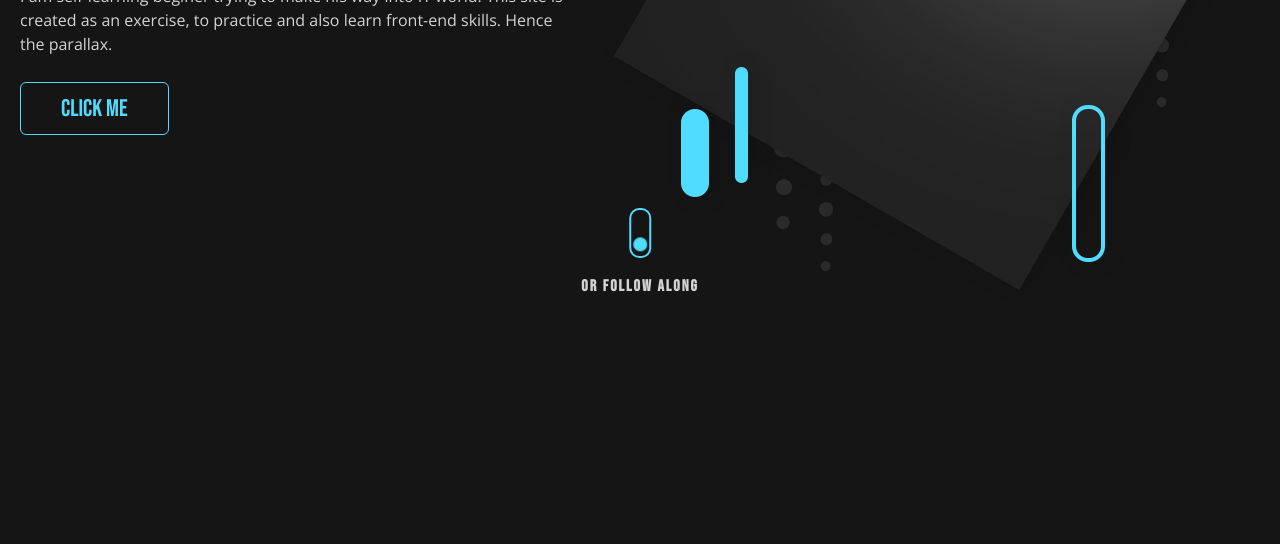
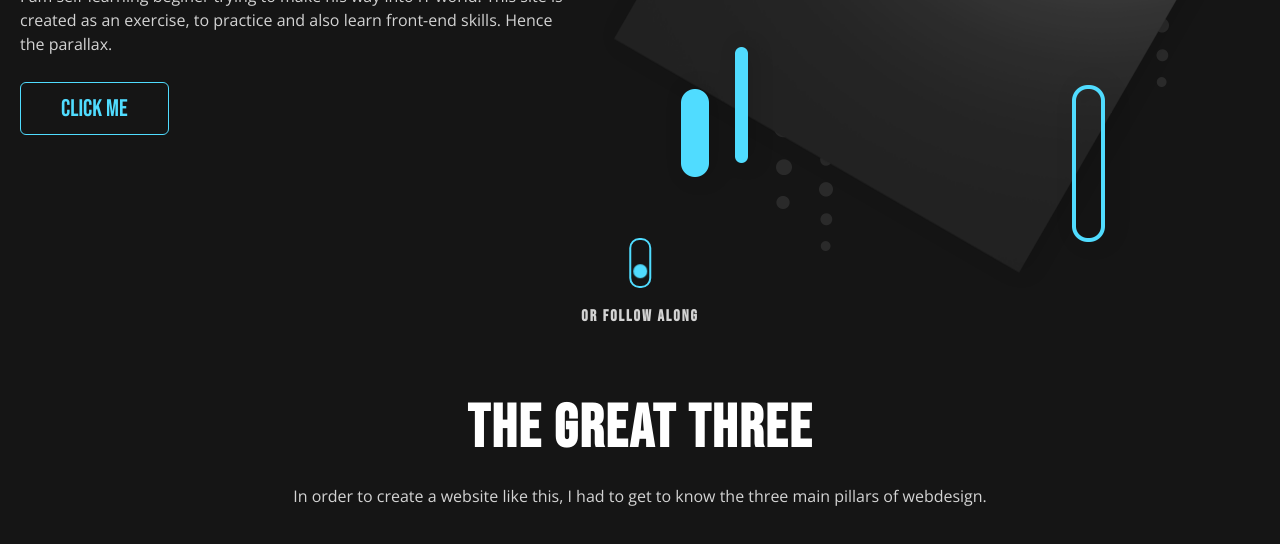
Before and after one commit to JanWu100/My-very-first-website, a plain HTML site: page index.html in a window 1280 px wide. Shown: the part 392-936 px from the top of the page. Drawn offline with nearby package versions, Linux system fonts and the light colour scheme.

Commit message:
Add a lot of bad css to fix positioning problems. Also minor fixes.

```diff
--- a/css/styles.css
+++ b/css/styles.css
@@ -12,6 +12,18 @@
   box-sizing: border-box;
 }
 
+html {
+  scroll-behavior: smooth;
+}
+
+.anchor-scroll,
+.anchor-scroll:hover,
+.anchor-scroll:focus,
+.anchor-scroll:active {
+  text-decoration: none;
+  color: inherit;
+}
+
 body {
   background-color: var(--color-background);
   overflow-x: hidden;
@@ -20,7 +32,7 @@ body {
 /*Typography*/
 
 ::selection {
-  background: var(--color-primary);
+  background: #50dcffa4;
   color: #fff;
 }
 
@@ -50,7 +62,7 @@ h1 {
   line-height: 1;
 }
 h2 {
-  font-size: 4rem;
+  font-size: 6rem;
 }
 h3 {
   font-size: 3rem;
@@ -132,7 +144,7 @@ p {
 }
 @media screen and (max-width: 768px) {
   .btn-hero {
-    margin-bottom: 100px;
+    margin-bottom: 150px;
   }
 }
 
@@ -153,7 +165,7 @@ p {
 
 @media screen and (max-width: 768px) {
   .scroll {
-    transform: translateY(-70px);
+    transform: translateY(-110px);
   }
 }
 @media screen and (min-width: 768px) {
@@ -162,7 +174,7 @@ p {
     transform: translateX(-50%);
     left: 50%;
 
-    top: 600px;
+    top: 630px;
   }
 }
 
@@ -170,6 +182,17 @@ p {
   color: var(--color-headings);
   border: 1px solid var(--color-headings);
 } */
+
+/* Headings */
+
+.heading {
+  text-align: center;
+  margin-top: 6rem;
+}
+.heading p {
+  max-width: 700px;
+  margin: 2rem auto;
+}
 
 /* Hero */
 
@@ -211,6 +234,50 @@ p {
   }
 }
 
+/* SHAMEFUL PLACEHOLDER TRICK TO FIX POSITIONING AFTER PARALLAX */
+@media screen and (min-width: 768px) {
+  h1 {
+    max-width: 300px;
+  }
+}
+
+@media screen and (min-width: 1000px) {
+  h1 {
+    font-size: 10rem;
+    max-width: 100%;
+  }
+}
+
+.hero-placeholder {
+  min-height: 120px;
+}
+@media screen and (min-width: 400px) {
+  .hero-placeholder {
+    min-height: 330px;
+  }
+}
+@media screen and (min-width: 560px) {
+  .hero-placeholder {
+    min-height: 400px;
+  }
+}
+@media screen and (min-width: 660px) {
+  .hero-placeholder {
+    min-height: 500px;
+  }
+}
+@media screen and (min-width: 768px) {
+  .hero-placeholder {
+    display: none;
+  }
+}
+@media screen and (min-width: 1000px) {
+  .hero-placeholder {
+    display: block;
+    min-height: 100px;
+  }
+}
+
 /* Parallax */
 
 .z0,
@@ -218,8 +285,10 @@ p {
 .z2,
 .z4 {
   position: absolute;
+
   width: 90%;
   left: 5%;
+
   z-index: -1;
 }
 .z1 {
@@ -259,7 +328,7 @@ p {
   .z1,
   .z2,
   .z4 {
-    top: 40px;
+    top: 20px;
     left: 48%;
   }
 }
--- a/index.html
+++ b/index.html
@@ -57,9 +57,19 @@
         </div>
       </div>
       <div class="scroll">
-        <div class="scroll-icon"><div class="scroll-icon__circle"></div></div>
-        <h4 class="scroll-icon__text">or follow along</h4>
+        <a class="anchor-scroll" href="#greatthree">
+          <div class="scroll-icon"><div class="scroll-icon__circle"></div></div>
+          <h4 class="scroll-icon__text">or follow along</h4>
+        </a>
       </div>
+    </section>
+    <div class="hero-placeholder"></div>
+    <section id="greatthree" class="container heading">
+      <h2>THE GREAT THREE</h2>
+      <p>
+        In order to create a website like this, I had to get to know the three
+        main pillars of webdesign.
+      </p>
     </section>
 
     <section class="spacer"></section>
```
